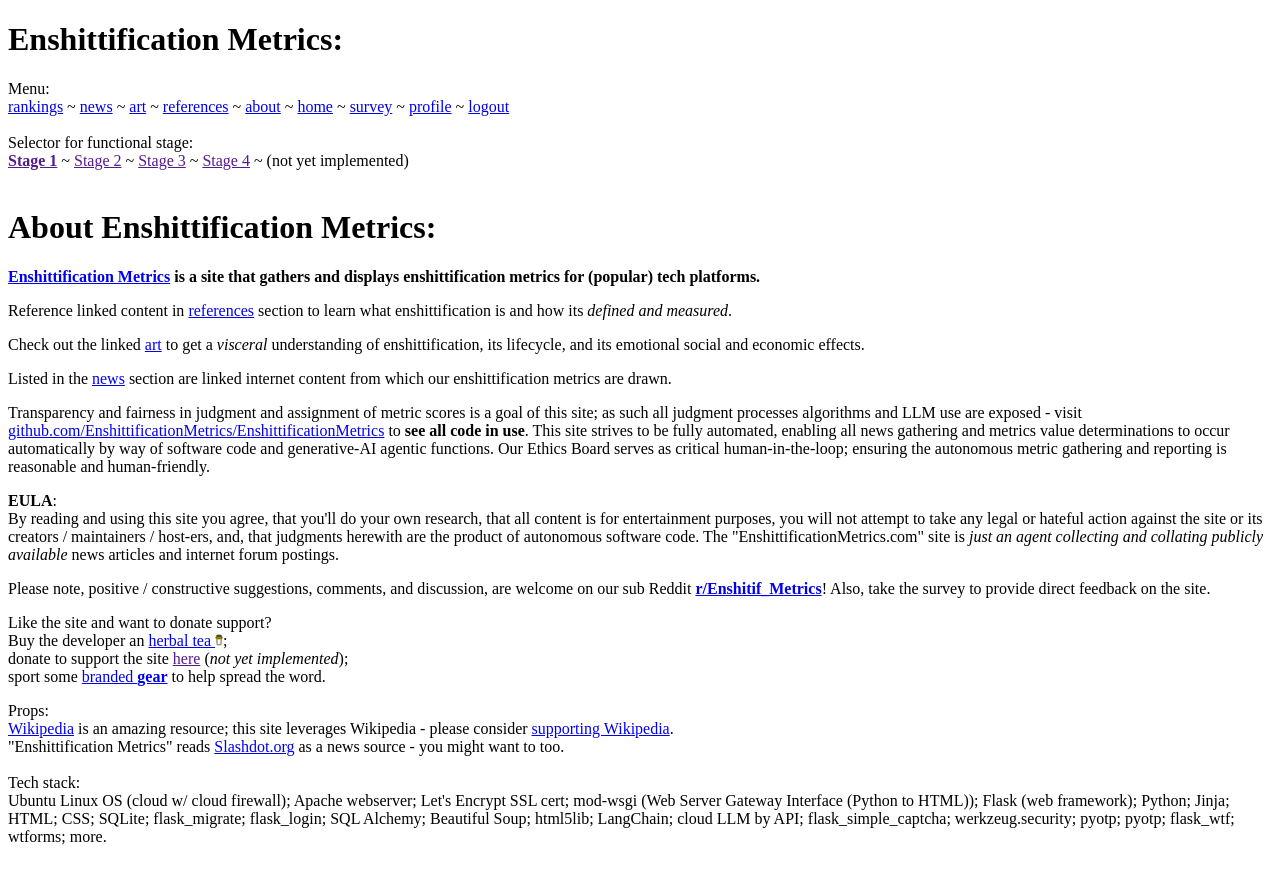
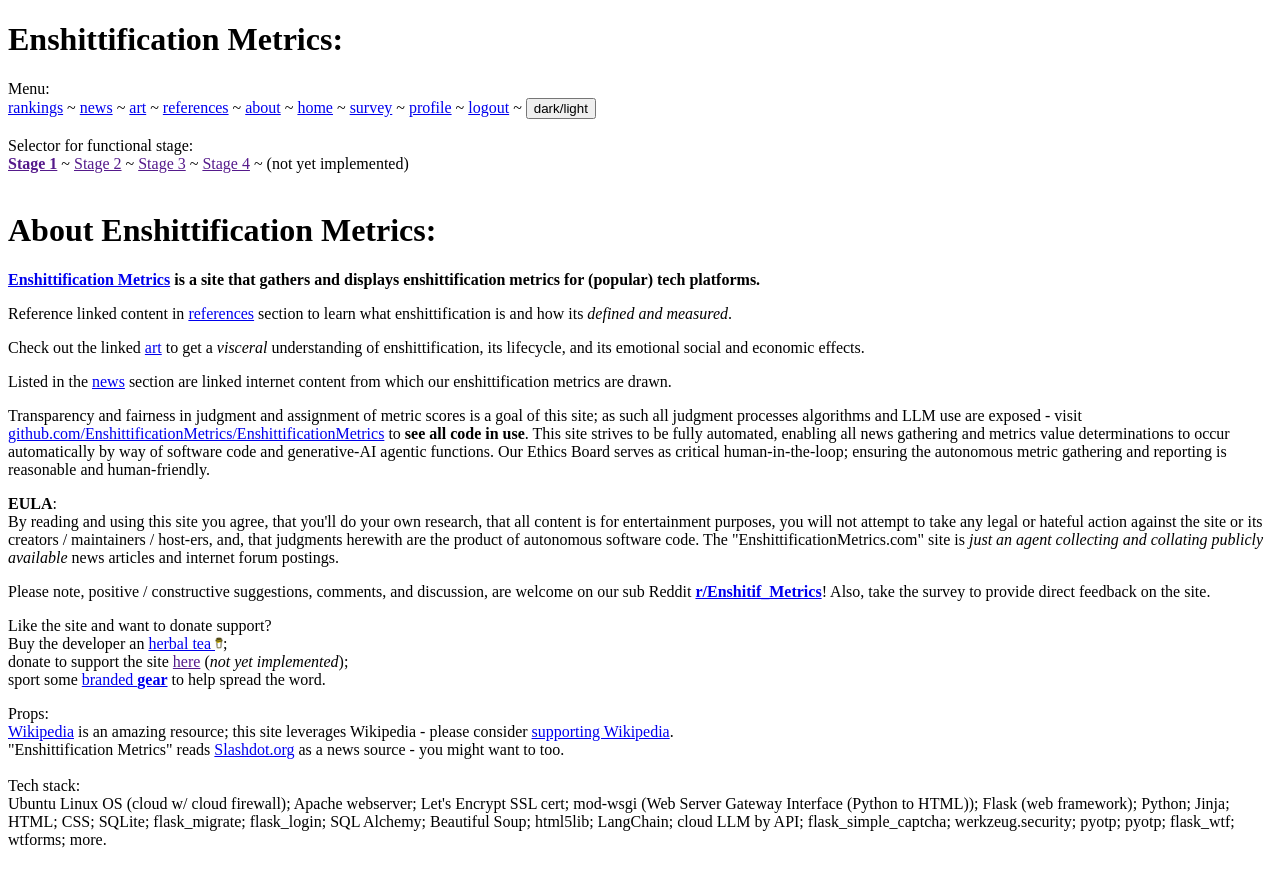
Before and after one commit to EnshittificationMetrics/EnshittificationMetrics, a Python web app: template www/app/templates/about.html in a window 1280 px wide. Before the commit the page ends 845 px from the top, so only its background shows below. Run offline with Jinja, Linux system fonts and the light colour scheme; the template is opened without the code that fills it, so the values that code supplies are empty.

Commit message:
"updates"

```diff
--- a/www/app/static/css/styles.css
+++ b/www/app/static/css/styles.css
@@ -32,4 +32,18 @@
 .flash-mess {
     color: red;
     font-weight: bold;
+    border: 5px solid black;
 }
+
+/* Default light mode */
+body {
+    background-color: white;
+    color: black;
+    transition: background-color 0.25s, color 0.25s;
+}
+
+/* dark mode style */
+body.dark-mode {
+    background-color: #121212;
+    color: white;
+}
--- /dev/null
+++ b/www/app/static/js/togglemodescript.js
@@ -0,0 +1,43 @@
+    // Step 1: Load the theme from localStorage (if it exists), otherwise use server-side value
+    let currentTheme = localStorage.getItem('theme') || "{{ current_user.viewing_mode }}";
+
+    // Step 2: Apply the saved theme on initial load
+    if (currentTheme === 'dark') {
+        document.body.classList.add('dark-mode');
+    } else {
+        document.body.classList.remove('dark-mode');
+    }
+
+    // Get the toggle button
+    const toggleButton = document.getElementById('modeToggle');
+
+    // Step 3: Add event listener for the toggle button
+    toggleButton?.addEventListener('click', function() {
+        // Toggle the "dark-mode" class on the body
+        document.body.classList.toggle('dark-mode');
+
+        // Get the current mode (dark or light)
+        const newTheme = document.body.classList.contains('dark-mode') ? 'dark' : 'light';
+
+        // Update localStorage for immediate user experience
+        localStorage.setItem('theme', newTheme);
+
+        // Update the server-side viewing mode with an AJAX call
+        fetch('/update-viewing-mode', {
+            method: 'POST',
+            headers: {
+                'Content-Type': 'application/json',
+                'X-CSRFToken': '{{ csrf_token() }}'
+            },
+            body: JSON.stringify({ viewing_mode: newTheme })
+        }).then(response => response.json())
+          .then(data => {
+              if (data.status === 'success') {
+                  console.log('Viewing mode updated successfully on the server.');
+              } else {
+                  console.error('Error updating viewing mode on the server.');
+              }
+          }).catch(error => {
+              console.error('Error:', error);
+          });
+    });
--- a/www/app/templates/base.html
+++ b/www/app/templates/base.html
@@ -21,11 +21,12 @@
 		{% if current_user.is_anonymous %}
 		<a href="{{ url_for('login') }}"        >login</a> ~
 		<a href="{{ url_for('register') }}"     >register</a> ~
-		<a href="{{ url_for('guest_sign_in') }}">login as guest</a><br>
+		<a href="{{ url_for('guest_sign_in') }}">login as guest</a> ~
 		{% else %}
 		<a href="{{ url_for('user', username=current_user.username) }}">{{ current_user.username }} profile</a> ~
-		<a href="{{ url_for('logout') }}"       >logout</a><br>
+		<a href="{{ url_for('logout') }}"       >logout</a> ~
 		{% endif %}
+		<button id="modeToggle">dark/light</button><br>
 		<br>
 
 		Selector for functional stage:<br>
@@ -48,5 +49,6 @@
 		{% endif %}
 
 		{% block content %}{% endblock %}
+		<script src="{{ url_for('static', filename='js/togglemodescript.js') }}"></script>
 	</body>
 </html>
```
Also changed, not shown: www/app/routes.py (+12 -1 lines).
